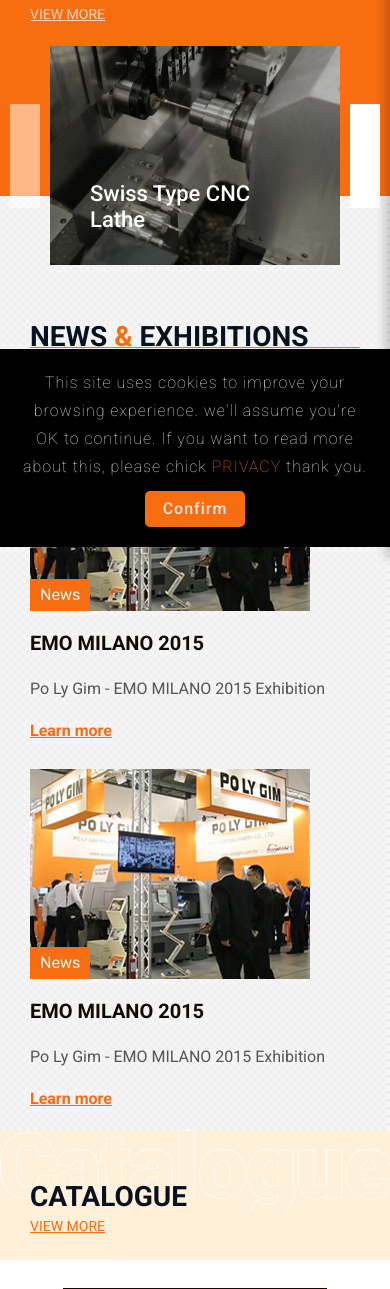
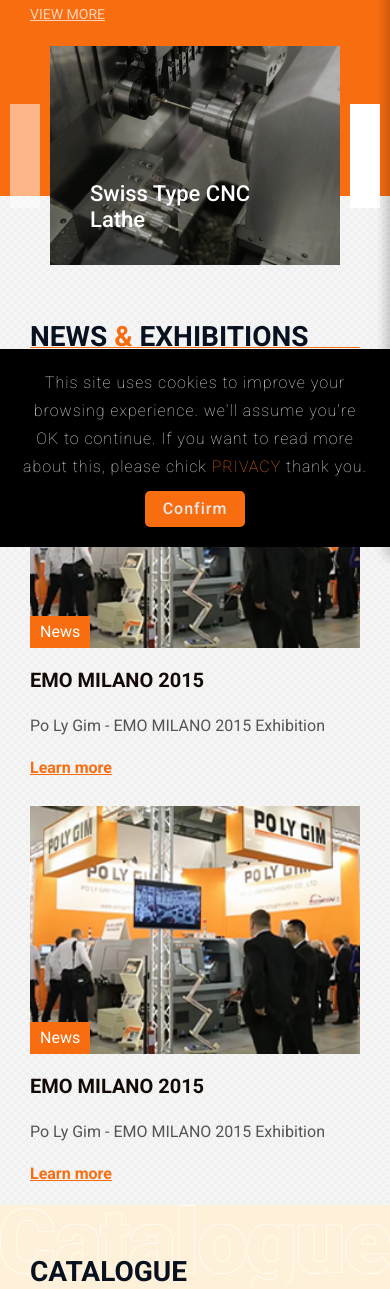
Before and after one commit to tseng7510/2024_PoLy, a PHP site: page /eng/index.php in a window 390 px wide. Shown: the part 297-1586 px from the top of the page. Run offline with PHP 8.4, Linux system fonts and the light colour scheme; grey boxes are pictures that could not be loaded.

Commit message:
20241224更新

```diff
--- a/css/index.css
+++ b/css/index.css
@@ -415,7 +415,14 @@ section .blockTitle {
   left: 0;
 }
 .newsBox .listBox .picBox {
+  width: 40%;
+  flex-shrink: 0;
   position: relative;
+}
+@media screen and (max-width: 575px) {
+  .newsBox .listBox .picBox {
+    width: 100%;
+  }
 }
 .newsBox .listBox .pic {
   overflow: hidden;
--- a/css/products.css
+++ b/css/products.css
@@ -462,7 +462,7 @@
   gap: 10px;
   font-size: 1.125rem;
   color: #fff;
-  width: calc((100% - 0px * (4 - 1)) / 4);
+  flex: 1 1 calc((100% - 0px * (4 - 1)) / 4);
   margin: 0;
   display: flex;
   transition: all 0.3s ease;
--- a/css/style.css
+++ b/css/style.css
@@ -18,6 +18,7 @@ html {
 
 body {
   margin: 0;
+  overflow-x: hidden;
 }
 
 main {
@@ -1029,6 +1030,7 @@ button:focus {
 @media screen and (min-width: 1001px) {
   .insidePages .contentBox {
     width: 100%;
+    min-height: 300px;
     max-width: 1920px;
     margin: 0 auto;
   }
```
